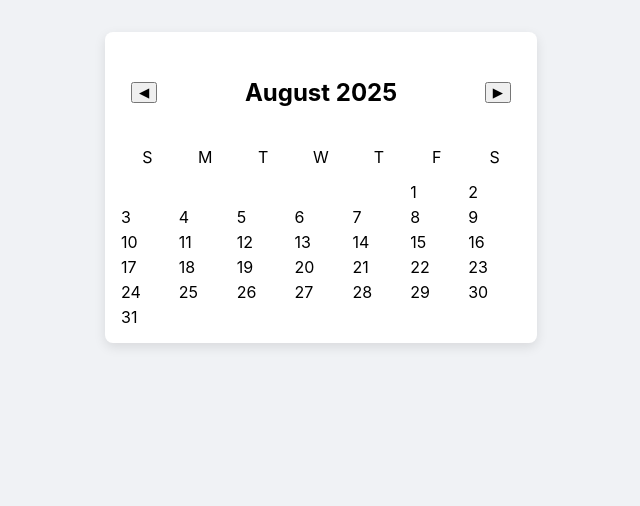
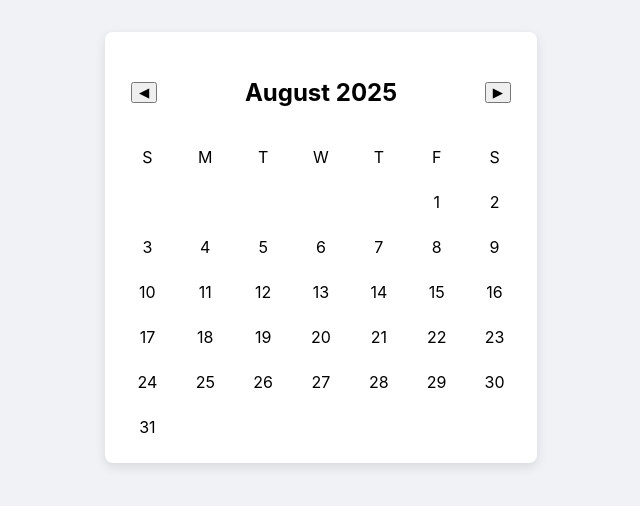
Before and after one commit to darksideagentools/dscalendar, a Preact app: page / in a window 1280 px wide. Shown: the top 506 px of the page, without its empty margins (319-959 px from the left). Built offline with nearby package versions, Linux system fonts and the light colour scheme.

Commit message:
fix: resolve build errors on netlify

```diff
--- a/package.json
+++ b/package.json
@@ -10,6 +10,7 @@
   },
   "dependencies": {
     "pg": "^8.11.5",
+    "pg-connection-string": "^2.6.4",
     "preact": "^10.19.6"
   },
   "devDependencies": {
--- a/src/App.jsx
+++ b/src/App.jsx
@@ -34,7 +34,8 @@ export function App() {
     for (let i = 1; i <= daysInMonth; i++) {
       const dateStr = new Date(year, month, i).toISOString().split('T')[0];
       const isSelected = selectedDays.includes(dateStr);
-      days.push(<div class="day" class={isSelected ? 'selected' : ''} onClick={() => handleDayClick(i)}>{i}</div>);
+            const dayClass = `day ${isSelected ? 'selected' : ''}`;
+      days.push(<div className={dayClass} onClick={() => handleDayClick(i)}>{i}</div>);
     }
     return days;
   };
```
Also changed, not shown: 1 other file (tests, documents, lock files or other folders).
